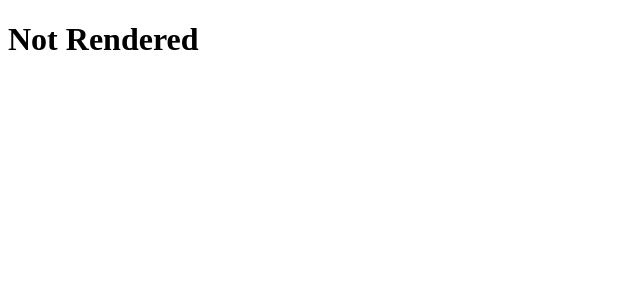
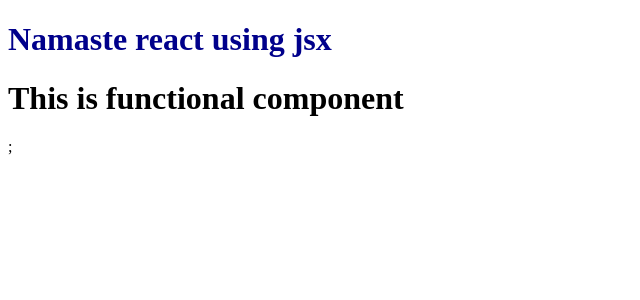
Before and after one commit to parmodsaha/namaste-react, a React (Vite) app: page / in a window 1280 px wide. Shown: the top 300 px of the page, without its empty margins (0-640 px from the left). Built offline with nearby package versions, Linux system fonts and the light colour scheme.

Commit message:
jsx used in functional compoinent

```diff
--- a/App.js
+++ b/App.js
@@ -1,10 +1,18 @@
 import React from "react";
-import ReactDOM from "react-dom";
-const heading = React.createElement(
-    "h1",
-    {id: "heading"},
-    "Hellow world from react"
+import ReactDOM from "react-dom/client";
+
+const title = (
+    <h1 id="heading" className="head" tabIndex="5">
+       Namaste react using jsx
+    </h1>
+);
+
+const HeadingComponent = () => (
+    <div className="container">
+        {title}
+        <h1>This is functional component</h1>;
+    </div>
 );
 const root = ReactDOM.createRoot(document.getElementById("root"));
 
-root.render(jsxheading);
+root.render(<HeadingComponent />);
```
